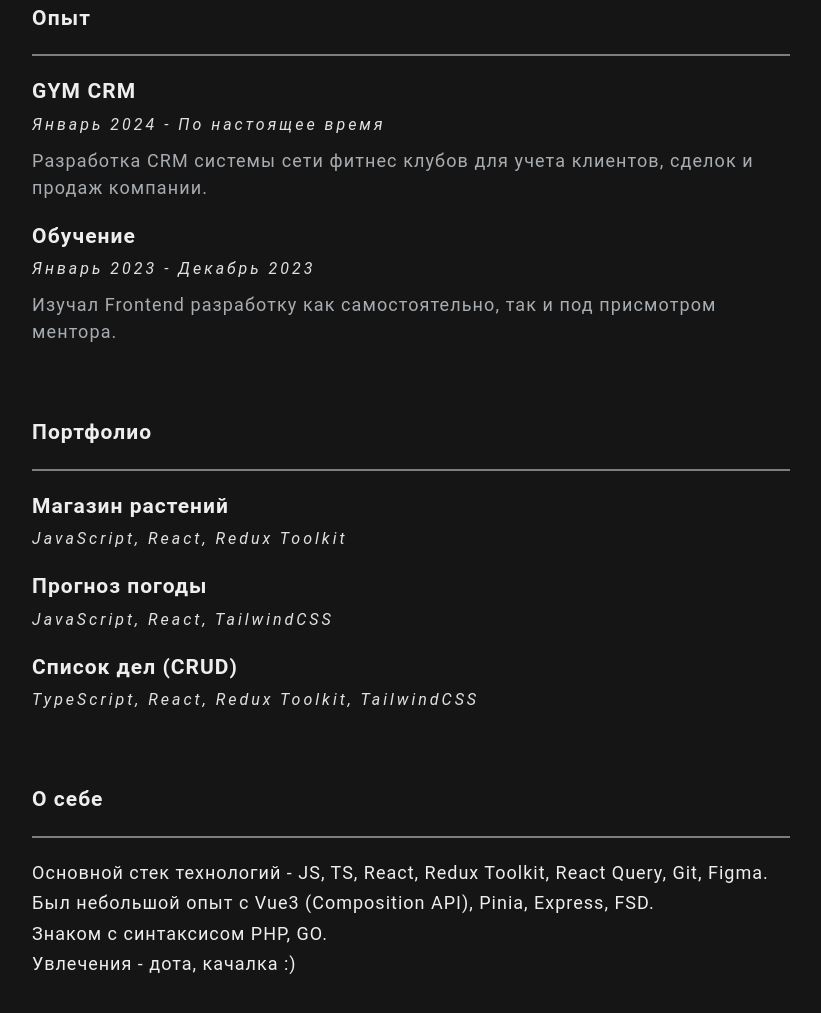
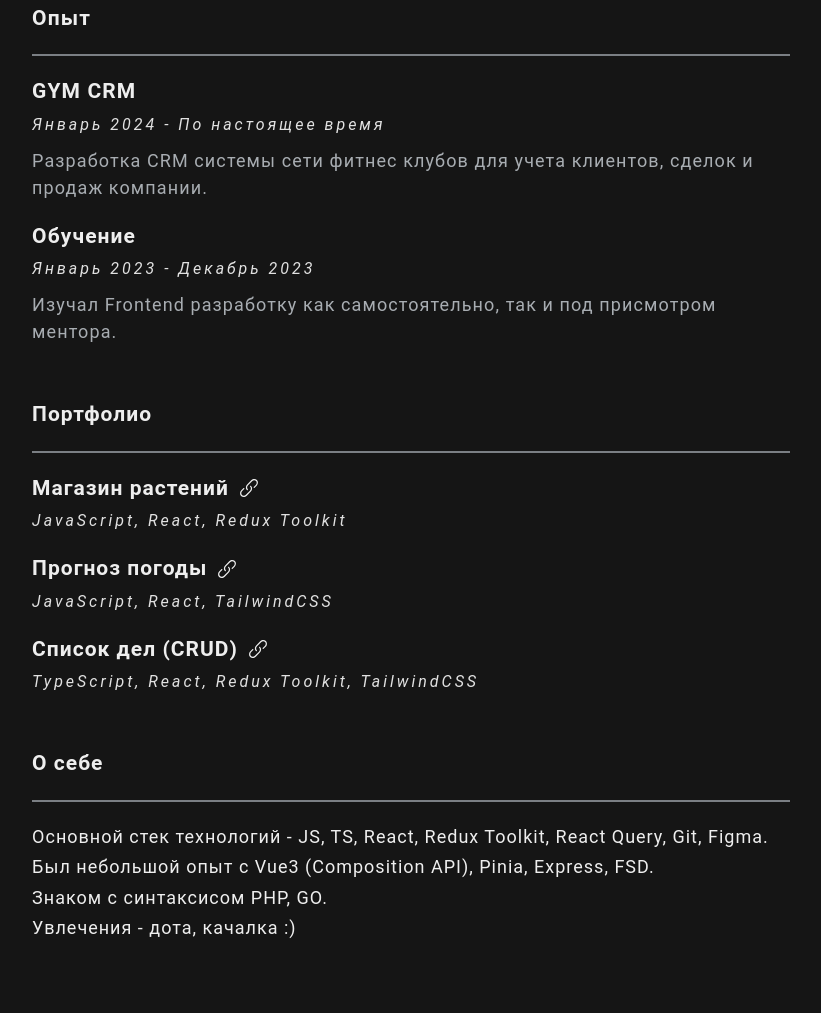
Before and after one commit to PavelHiga/pavel_higa, a plain HTML site: page index.html in a window 1280 px wide. Shown: the part 375-1388 px from the top of the page, without its empty margins (229-1050 px from the left). Drawn offline with Linux system fonts and the light colour scheme.

Commit message:
Добавил иконки для ссылок на проекты

```diff
--- a/index.html
+++ b/index.html
@@ -66,24 +66,27 @@
 				<hr color="#7b7f84" />
 				<div class="experience">
 					<a href="https://github.com/PavelHiga/green-shop" target="_blank"
-						>Магазин растений</a
-					>
+						>Магазин растений
+						<img class="link" src="/assets/link.svg" alt="link"
+					/></a>
+
 					<p class="date">JavaScript, React, Redux Toolkit</p>
 				</div>
 				<div class="experience">
 					<a
 						href="https://github.com/PavelHiga/react-weather-app"
 						target="_blank"
-						>Прогноз погоды</a
-					>
+						>Прогноз погоды <img class="link" src="/assets/link.svg" alt="link"
+					/></a>
 					<p class="date">JavaScript, React, TailwindCSS</p>
 				</div>
 				<div class="experience">
 					<a
 						href="https://github.com/PavelHiga/react-todo-list-ts"
 						target="_blank"
-						>Список дел (CRUD)</a
-					>
+						>Список дел (CRUD)
+						<img class="link" src="/assets/link.svg" alt="link" />
+					</a>
 					<p class="date">TypeScript, React, Redux Toolkit, TailwindCSS</p>
 				</div>
 			</section>
--- a/style.css
+++ b/style.css
@@ -129,7 +129,8 @@ header img {
 }
 
 .experience a:hover {
-	color: #3890f4;
+	filter: invert(48%) sepia(68%) saturate(2461%) hue-rotate(193deg)
+		brightness(98%) contrast(94%);
 }
 
 .date {
@@ -152,12 +153,23 @@ header img {
 	margin-top: 5px;
 }
 
+.experience a {
+	display: flex;
+	align-items: center;
+	column-gap: 10px;
+}
+
+.link {
+	width: 20px;
+	height: 20px;
+}
+
 /* Портфолио */
 
 .portfolio {
 	display: flex;
 	flex-direction: column;
-	margin-top: 4rem;
+	margin-top: 3rem;
 	margin-bottom: 3rem;
 	row-gap: 20px;
 	letter-spacing: 1px;
@@ -198,7 +210,7 @@ header img {
 .about {
 	display: flex;
 	flex-direction: column;
-	margin-top: 4rem;
+	margin-top: 3rem;
 	margin-bottom: 3rem;
 	row-gap: 20px;
 	letter-spacing: 1px;
```
Also changed, not shown: assets/link.svg (added).
